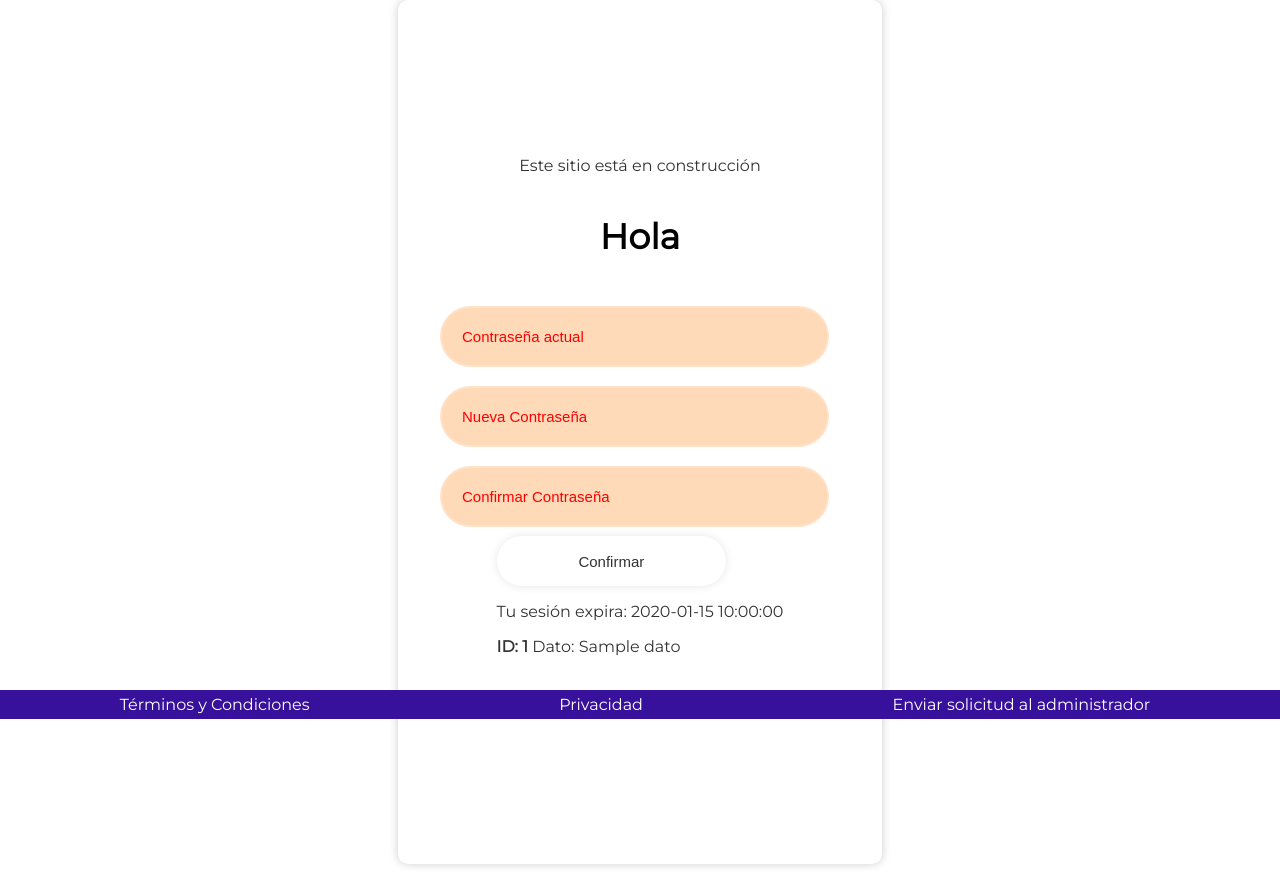
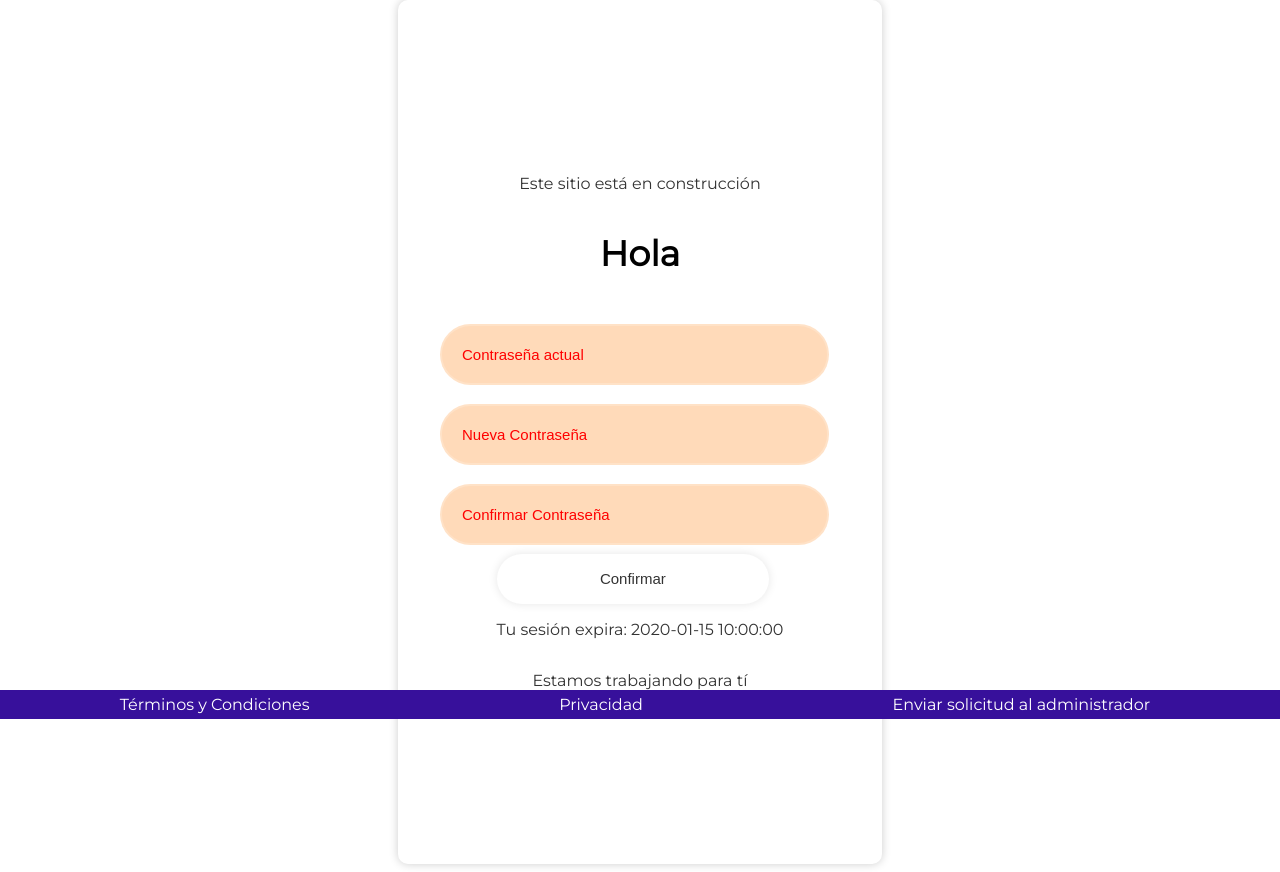
Before and after one commit to AngelRysu/achd-fail, a Flask app: template mysite/templates/dashboard.html in a window 1280 px wide. Shown: the part 81-953 px from the top of the page. Run offline with Flask 3, Linux system fonts and the light colour scheme; the template is opened without the code that fills it: most values are stand-ins (such as "Sample title", 1, 10 or a date in 2020); parts of the project's set-up code (start-up, migrations or seed data) failed here and were passed over.

Commit message:
acomodo de dashboard

```diff
--- a/mysite/templates/dashboard.html
+++ b/mysite/templates/dashboard.html
@@ -12,7 +12,6 @@
             min-height: 100vh;
             margin: auto;
             width: 400px;
-            background: transparent;
             border: 2px solid rgba(255, 255, 255, .2);
             box-shadow: 0 0 10px rgba(0, 0, 0, .2);
             color: white;
@@ -38,7 +37,7 @@
             color: red;
         }
         .main .Confirmar{
-            width: 80%;
+            width: 95%;
             height: 50px;
             margin-top: 15px;
             background: white;
@@ -85,9 +84,7 @@
         <div>
         <button class="Confirmar">Confirmar</button>
         <p>Tu sesión expira: {{sesion.expires}}</p>
-        {% for dato in d_x %}
-        <p><strong>ID: {{dato.id}}</strong> Dato: {{dato.dato}}</p>
-        {% endfor %}
+
     </div>
 
     <p>Estamos trabajando para tí</p>
```
